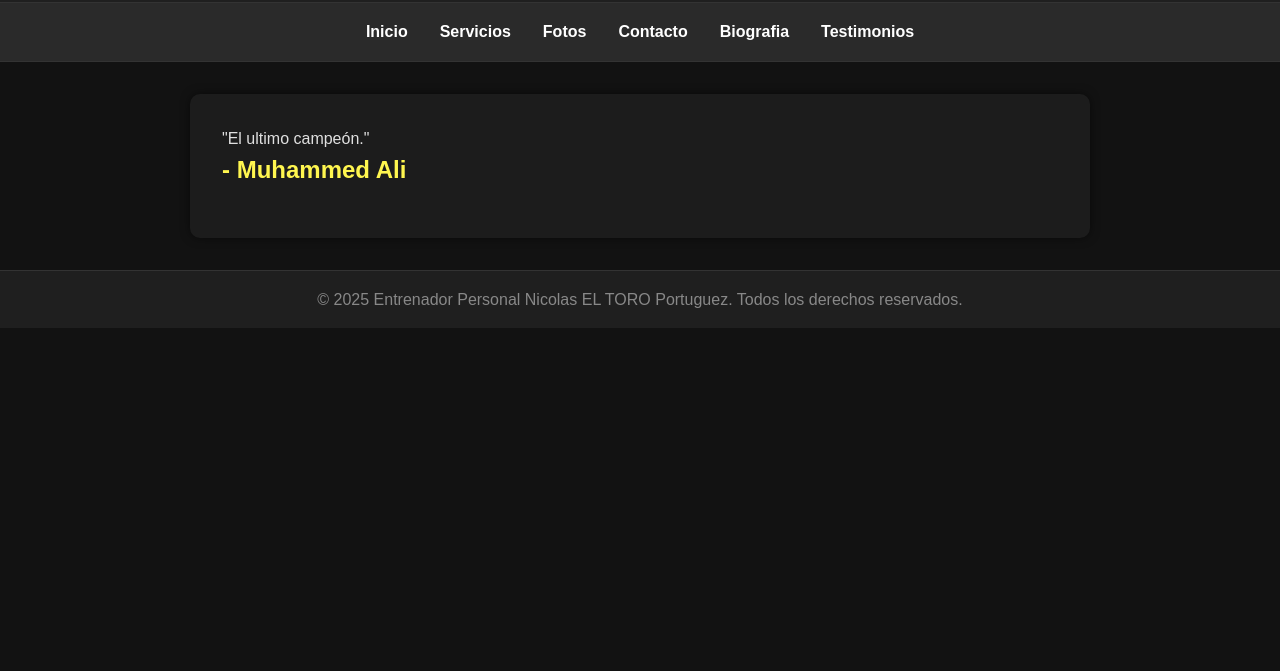
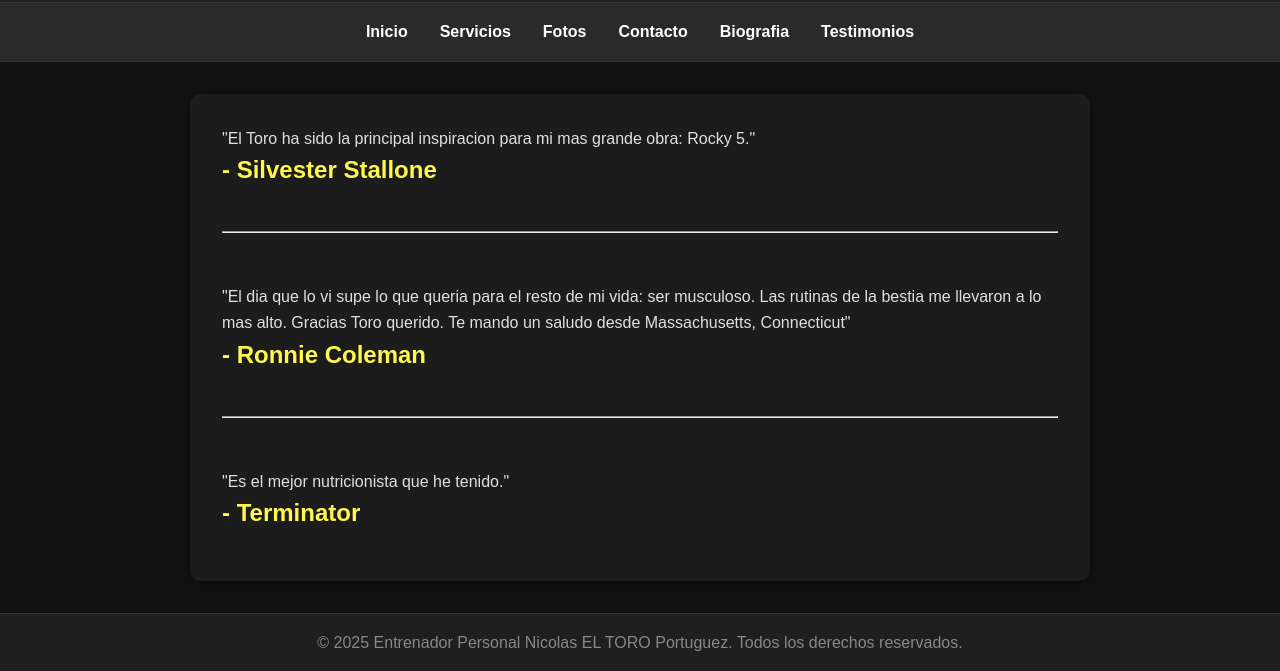
Before and after one commit to RossiPatricio/el-toro, a plain HTML site: page templates/testimonios.html in a window 1280 px wide. Shown: the part 151-822 px from the top of the page. Before the commit the page ends 800 px from the top, so only its background shows below. Drawn offline with Linux system fonts and the light colour scheme.

Commit message:
Actualizacion 1 (29-6-25)

```diff
--- a/templates/testimonios.html
+++ b/templates/testimonios.html
@@ -6,6 +6,7 @@
     <meta name="viewport" content="width=device-width, initial-scale=1.0">
     <title>Personal Trainer</title>
     <link rel="stylesheet" href="../static/css/styles.css">
+    <link rel="icon" type="image/png" href="../static/img/icon.png">
 </head>
 
 <body>
@@ -26,8 +27,20 @@
     </nav>
 
     <section class="content" id="servicios">
-        <p>"El ultimo campeón."</p>
-        <h2>- Muhammed Ali</h2>
+        <p>"El Toro ha sido la principal inspiracion para mi mas grande obra: Rocky 5."</p>
+        <h2>- Silvester Stallone</h2>
+        <br>
+        <hr>
+        <br>
+        <br>
+        <p>"El dia que lo vi supe lo que queria para el resto de mi vida: ser musculoso. Las rutinas de la bestia me llevaron a lo mas alto. Gracias Toro querido. Te mando un saludo desde Massachusetts, Connecticut"</p>
+        <h2>- Ronnie Coleman</h2>
+        <br>
+        <hr>
+        <br>
+        <br>
+        <p>"Es el mejor nutricionista que he tenido."</p>
+        <h2>- Terminator</h2>
     </section>
 
     <footer>
```
Also changed, not shown: index.html (+1 -0 lines), templates/biografia.html (+1 -0 lines), templates/contacto.html (+4 -3 lines), templates/fotos.html (+1 -0 lines), templates/servicios.html (+1 -0 lines), static/img/github-readme.png (added), static/img/github-readme2.png (added), 2 other files.
